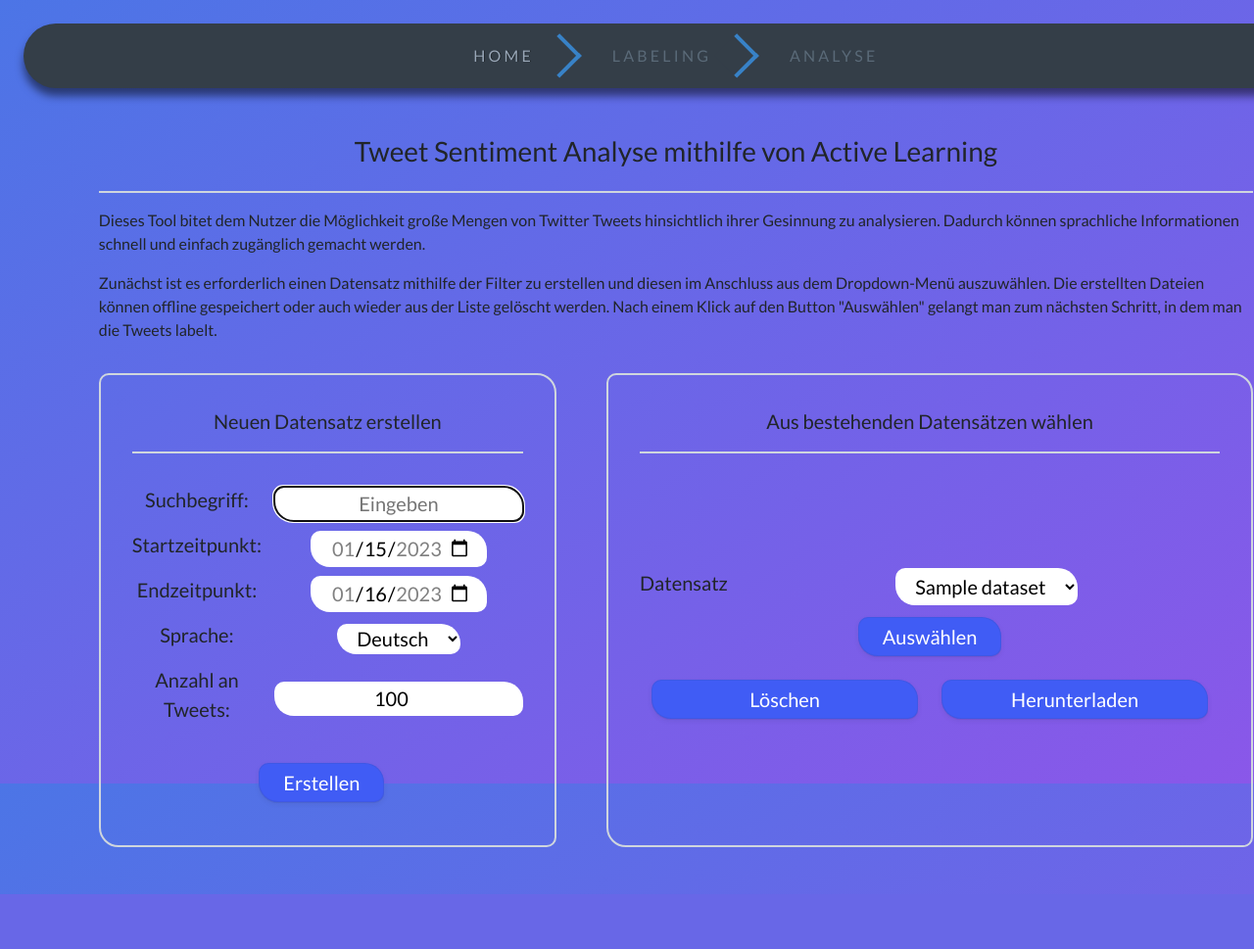
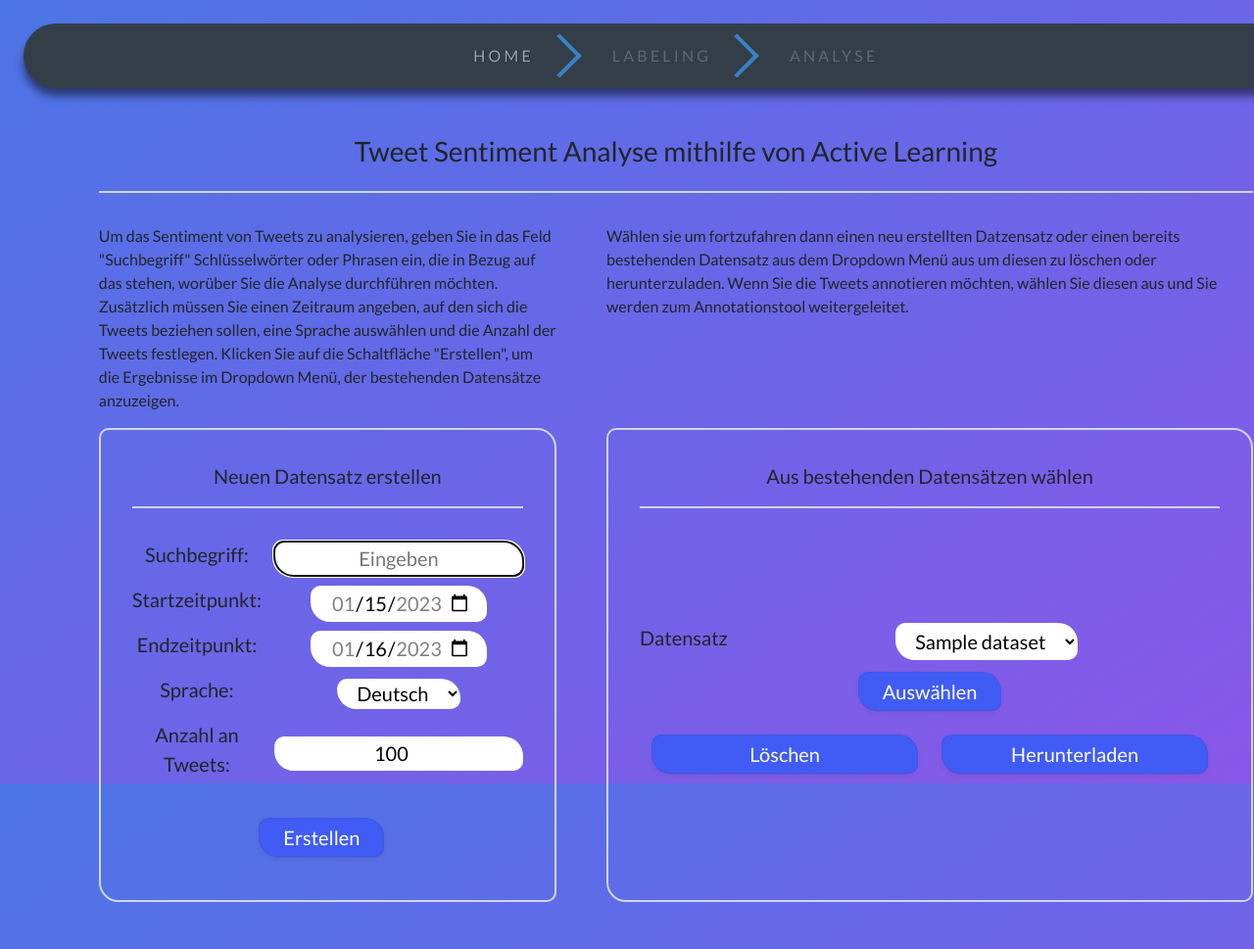
Before and after one commit to Eliasm001/twitter-active-learning-labeling-tool, a Flask app: template templates/index.html in a window 1280 px wide; the page is wider, and only the part inside the window is pictured. Shown: that part at 98% size. Before the commit the page ends 913 px from the top of that part, so only its background shows below. Run offline with Flask 2, Linux system fonts and the light colour scheme; the template is opened without the code that fills it: most values are stand-ins (such as "Sample title", 1, 10 or a date in 2020); some libraries are stand-ins or nearby versions.

Commit message:
Erklärungstexte auf indexseite überarbeitet und index.html neu gelayoutet. 16.1. Nicolas

```diff
--- a/static/css/index.css
+++ b/static/css/index.css
@@ -35,13 +35,22 @@
 
 /* Layout für die beiden divs mit der Datensatzinteraktion */
 .main-space-bottom {
-  display: flex;
+  display: grid;
+  grid-template-columns: 1fr 1fr;
+  grid-template-areas: "left1 right1"
+  "left2 right2";
   justify-content: center;
-  gap: 4vw;
+  gap: 0 4vw;
   padding: 0 0 6vh 0;
 }
 /* Layout für Bereich Datensatz erstellen */
+.text-left {
+  grid-area: left1;
+  display: flex;
+  align-items: center;
+}
 .main-space-bottom-left {
+  grid-area: left2;
   height: auto;
   display: grid;
   grid-auto-rows: auto;
@@ -60,7 +69,14 @@
 }
 
 /* Layout für Bereich Datensatz auswählen */
+.text-right {
+  grid-area: right1;
+}
+.text-right p{
+  text-align: left;
+}
 .main-space-bottom-right{
+  grid-area: right2;
   height: auto;
   display: grid;
   justify-content: center;
--- a/templates/index.html
+++ b/templates/index.html
@@ -32,18 +32,17 @@
             <div class="main-space-top">
                 <h3>Tweet Sentiment Analyse mithilfe von Active Learning</h3>
                 <hr index1>
-                <p>Dieses Tool bitet dem Nutzer die Möglichkeit große Mengen von Twitter Tweets hinsichtlich ihrer
-                    Gesinnung zu analysieren. Dadurch können sprachliche Informationen schnell und einfach zugänglich
-                    gemacht werden.
-                </p>
-                <p>Zunächst ist es erforderlich einen Datensatz mithilfe der Filter zu erstellen und diesen im
-                    Anschluss aus dem Dropdown-Menü auszuwählen. Die erstellten Dateien können offline gespeichert oder
-                    auch wieder aus der Liste gelöscht werden. Nach einem Klick auf den Button "Auswählen" gelangt man
-                    zum nächsten Schritt, in dem man die Tweets labelt.
-                </p>
             </div>
             <div class="main-space-bottom">
-                <!--Form that allows the user to create a new dataset based on the parameters the twitter dataset-->
+                <div class="text-left">
+                    <!--Form that allows the user to create a new dataset based on the parameters the twitter dataset-->
+                    <p>Um das Sentiment von Tweets zu analysieren, geben Sie in das Feld "Suchbegriff" Schlüsselwörter
+                        oder Phrasen ein, die in Bezug auf das stehen, worüber Sie die Analyse durchführen möchten.
+                        Zusätzlich müssen Sie einen Zeitraum angeben, auf den sich die Tweets beziehen sollen, eine
+                        Sprache auswählen und die Anzahl der Tweets festlegen. Klicken Sie auf die Schaltfläche
+                        "Erstellen", um die Ergebnisse im Dropdown Menü, der bestehenden Datensätze anzuzeigen.
+                    </p>
+                </div>
                 <div class="main-space-bottom-left" pill>
                     <div>
                         <p>Neuen Datensatz erstellen</p>
@@ -72,6 +71,12 @@
                     </form>
                 </div>
 
+                <div class="text-right">
+                    <p>Wählen sie um fortzufahren dann einen neu erstellten Datzensatz oder einen bereits bestehenden
+                        Datensatz aus dem Dropdown Menü aus um diesen zu löschen oder herunterzuladen. Wenn Sie die
+                        Tweets annotieren möchten, wählen Sie diesen aus und Sie werden zum Annotationstool
+                        weitergeleitet.</p>
+                </div>
                 <div class="main-space-bottom-right" pill>
                     <div>
                         <p>Aus bestehenden Datensätzen wählen</p>
@@ -93,6 +98,7 @@
                             <input class="homebutton" type="" value="Herunterladen" id="" />
                         </div>
                     </form>
+
                 </div>
             </div>
         </div>
```
